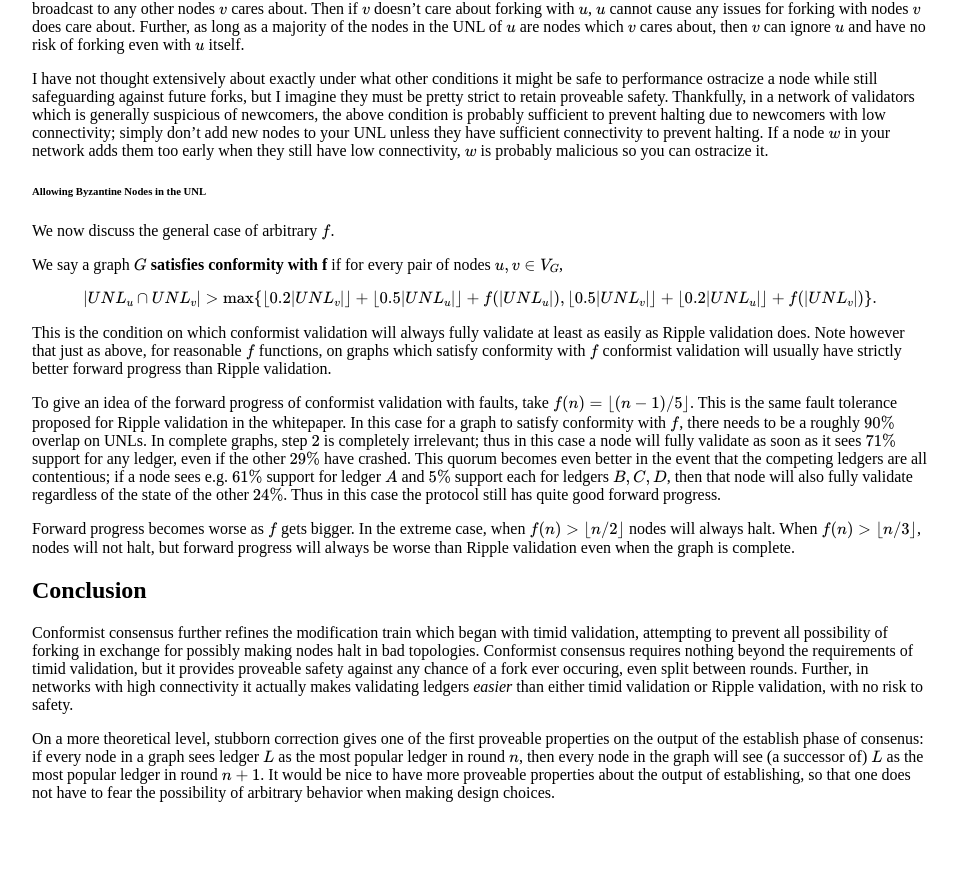
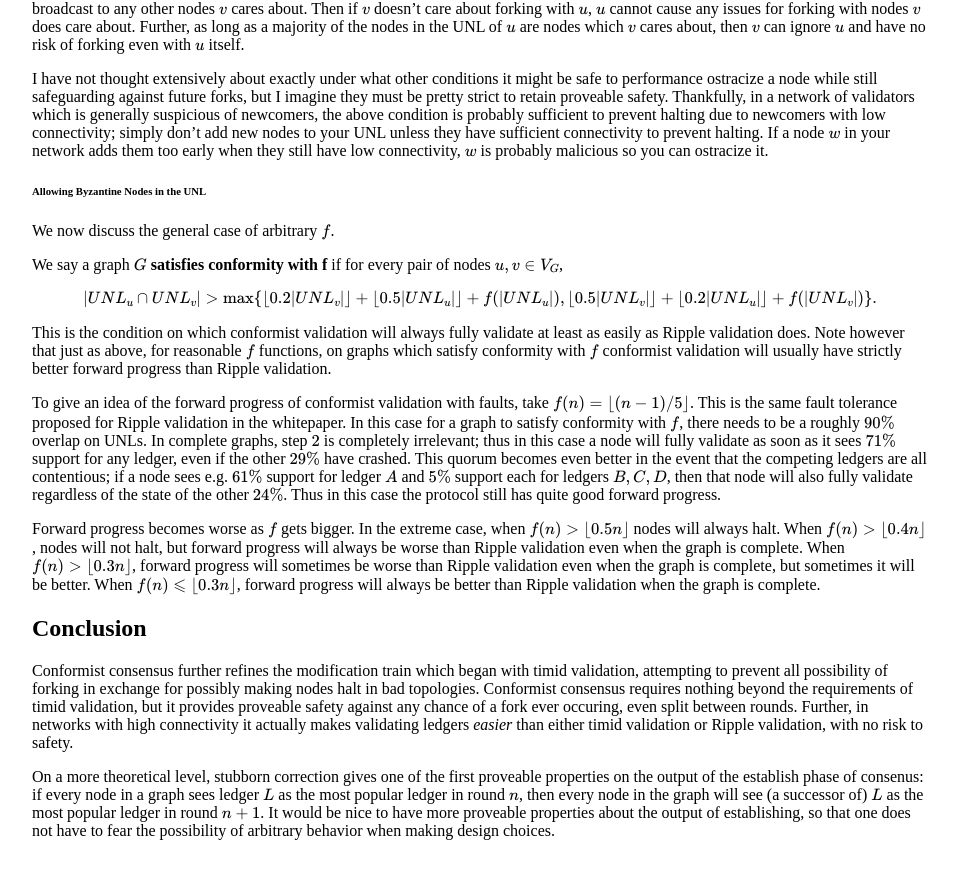
Before and after one commit to ChronusZ/chronusz.github.io, a Jekyll site: the page built from _posts/2017-07-02-conformist-consensus.md, in a window 1280 px wide and 900 px high, scrolled down 3331 px. Shown: the top 879 px of the window, without its empty margins (160-1117 px from the left). Built offline with Jekyll 4.4.1, drawn with Linux system fonts in a browser that asks for light colours; formulas are drawn with MathJax 3.

Commit message:
Update 2017-07-02-conformist-consensus.md

```diff
--- a/_posts/2017-07-02-conformist-consensus.md
+++ b/_posts/2017-07-02-conformist-consensus.md
@@ -110,7 +110,7 @@ This is the condition on which conformist validation will always fully validate
 
 To give an idea of the forward progress of conformist validation with faults, take $$f(n)=\lfloor (n-1)/5\rfloor$$. This is the same fault tolerance proposed for Ripple validation in the whitepaper. In this case for a graph to satisfy conformity with $$f$$, there needs to be a roughly $$90\%$$ overlap on UNLs. In complete graphs, step $$2$$ is completely irrelevant; thus in this case a node will fully validate as soon as it sees $$71\%$$ support for any ledger, even if the other $$29\%$$ have crashed. This quorum becomes even better in the event that the competing ledgers are all contentious; if a node sees e.g. $$61\%$$ support for ledger $$A$$ and $$5\%$$ support each for ledgers $$B,C,D$$, then that node will also fully validate regardless of the state of the other $$24\%$$. Thus in this case the protocol still has quite good forward progress.
 
-Forward progress becomes worse as $$f$$ gets bigger. In the extreme case, when $$f(n)>\lfloor n/2\rfloor$$ nodes will always halt. When $$f(n)>\lfloor n/3\rfloor$$, nodes will not halt, but forward progress will always be worse than Ripple validation even when the graph is complete.
+Forward progress becomes worse as $$f$$ gets bigger. In the extreme case, when $$f(n)>\lfloor 0.5n\rfloor$$ nodes will always halt. When $$f(n)>\lfloor 0.4n\rfloor$$, nodes will not halt, but forward progress will always be worse than Ripple validation even when the graph is complete. When $$f(n)>\lfloor 0.3n\rfloor$$, forward progress will sometimes be worse than Ripple validation even when the graph is complete, but sometimes it will be better. When $$f(n)\leqslant\lfloor 0.3n\rfloor$$, forward progress will always be better than Ripple validation when the graph is complete.
 
 ## Conclusion
 
```
